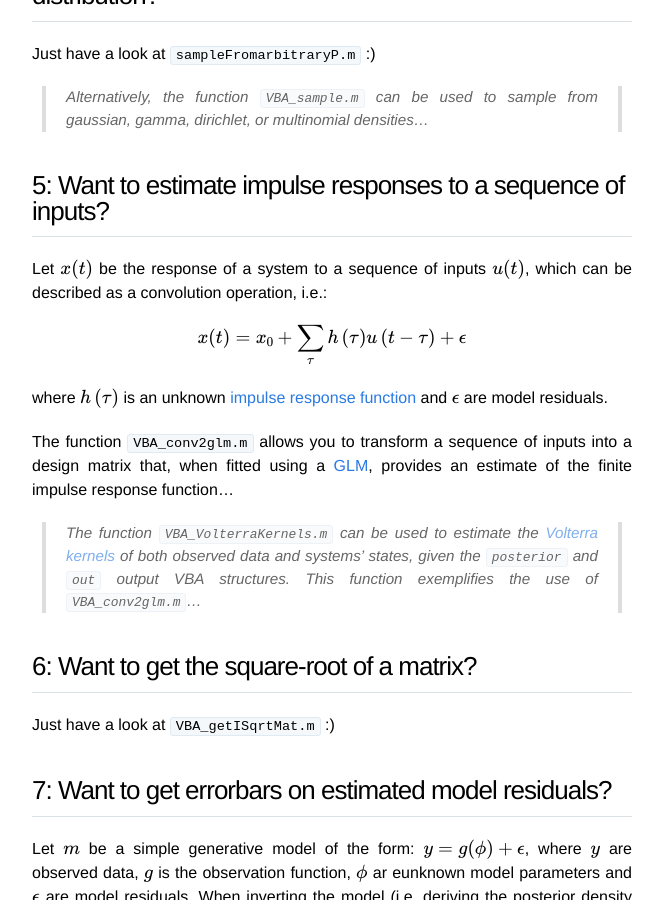
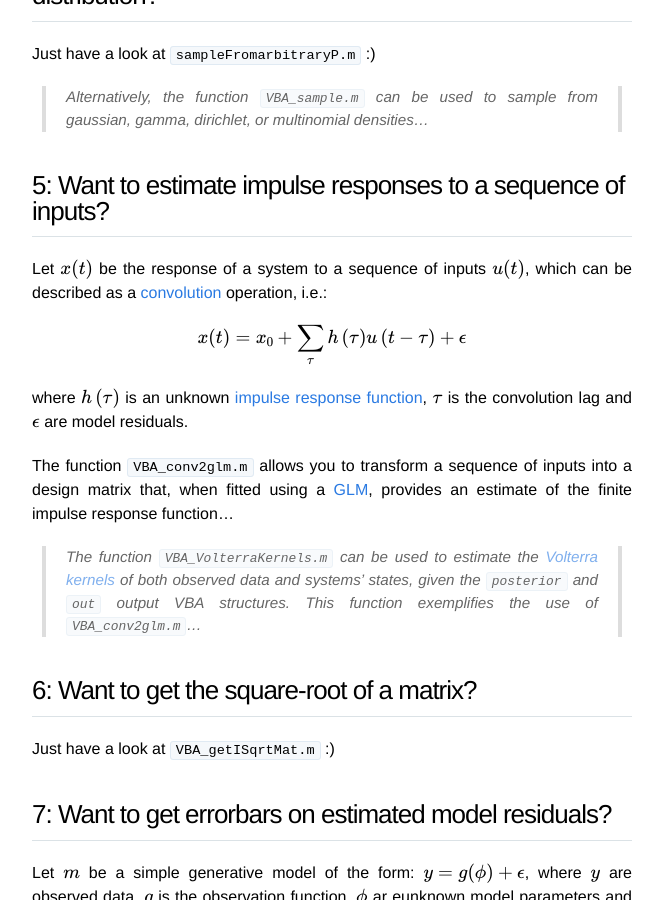
Before and after one commit to MBB-team/VBA-toolbox, a Jekyll site: the page built from _wiki/a-few-VBA-functions.md, in a window 1280 px wide and 900 px high, scrolled down 1581 px. Shown: the whole window, without its empty margins (308-971 px from the left). Built offline with Jekyll 4.4.1, drawn with Linux system fonts in a browser that asks for light colours; nearby versions of some CDN libraries; formulas are drawn with MathJax 3.

Commit message:
Update a-few-VBA-functions.md

```diff
--- a/_wiki/a-few-VBA-functions.md
+++ b/_wiki/a-few-VBA-functions.md
@@ -31,11 +31,11 @@ Just have a look at `sampleFromarbitraryP.m` :)
 
 ## 5: Want to estimate impulse responses to a sequence of inputs?
 
-Let $$x(t)$$ be the response of a system to a sequence of inputs $$u(t)$$, which can be described as a convolution operation, i.e.:
+Let $$x(t)$$ be the response of a system to a sequence of inputs $$u(t)$$, which can be described as a [convolution](https://en.wikipedia.org/wiki/Convolution) operation, i.e.:
 
 $$ x(t) = x_0 + \sum_{\tau} h\left(\tau\right) u\left(t-\tau\right) + \epsilon$$
 
-where $$h\left(\tau\right)$$ is an unknown [impulse response function](https://en.wikipedia.org/wiki/Impulse_response) and $$\epsilon$$ are model residuals.
+where $$h\left(\tau\right)$$ is an unknown [impulse response function](https://en.wikipedia.org/wiki/Impulse_response), $$\tau$$ is the convolution lag and $$\epsilon$$ are model residuals.
 
 The function `VBA_conv2glm.m` allows you to transform a sequence of inputs into a design matrix that, when fitted using a [GLM](https://en.wikipedia.org/wiki/General_linear_model), provides an estimate of the finite impulse response function...
 
```
